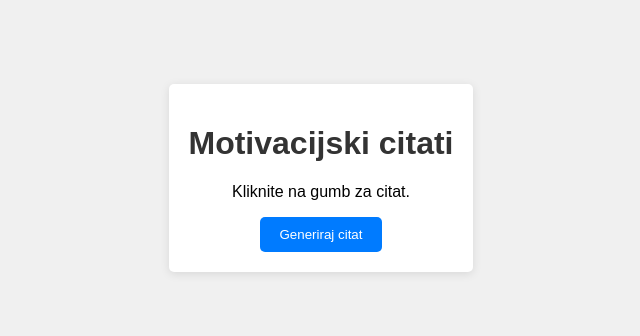
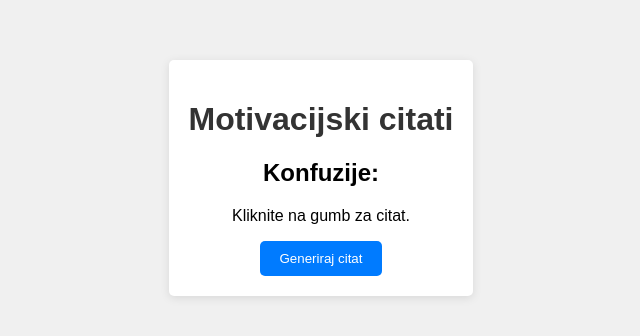
Before and after one commit to petar-djuknic/my-motivational-app, a website built with webpack: page index.html in a window 1280 px wide. Shown: the part 222-558 px from the top of the page, without its empty margins (319-959 px from the left). Built offline with nearby package versions, Linux system fonts and the light colour scheme.

Commit message:
Index.html change with Konfucious name

```diff
--- a/index.html
+++ b/index.html
@@ -10,6 +10,7 @@
     <script src="dist/bundle.js"></script>
     <main class="container">
         <h1>Motivacijski citati</h1>
+        <h2>Konfuzije:</h2>
         <p id="quote">Kliknite na gumb za citat.</p>
         <button id="generate">Generiraj citat</button>
     </main>
```
